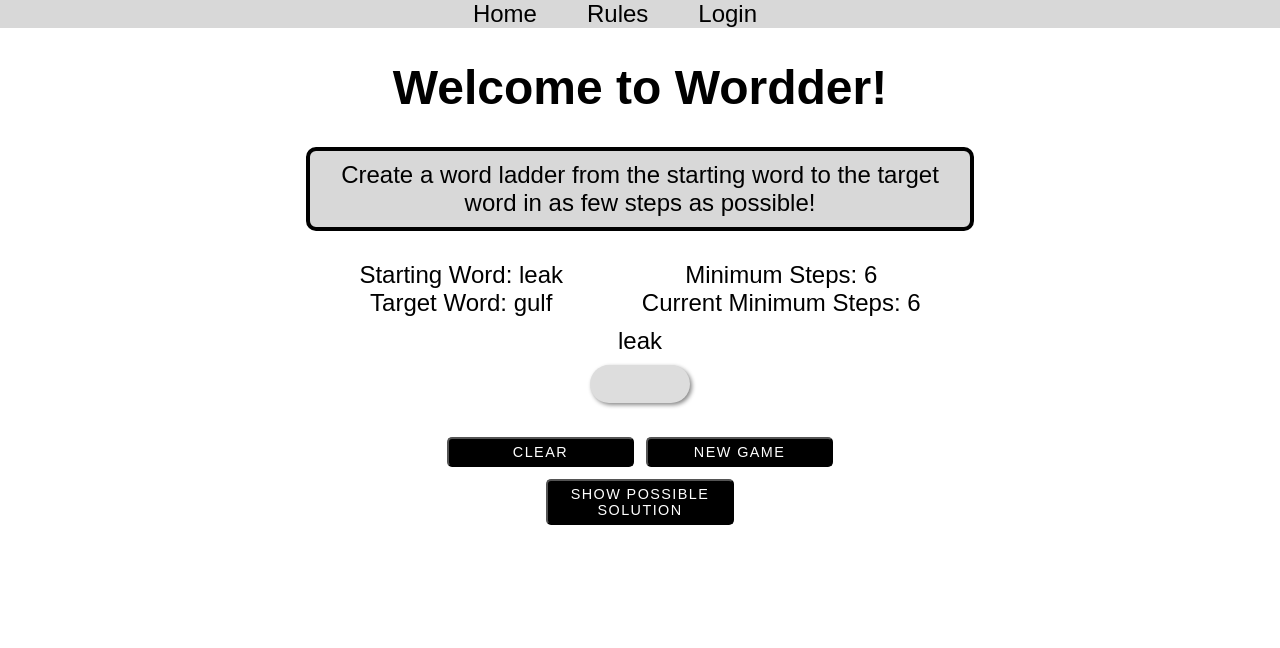
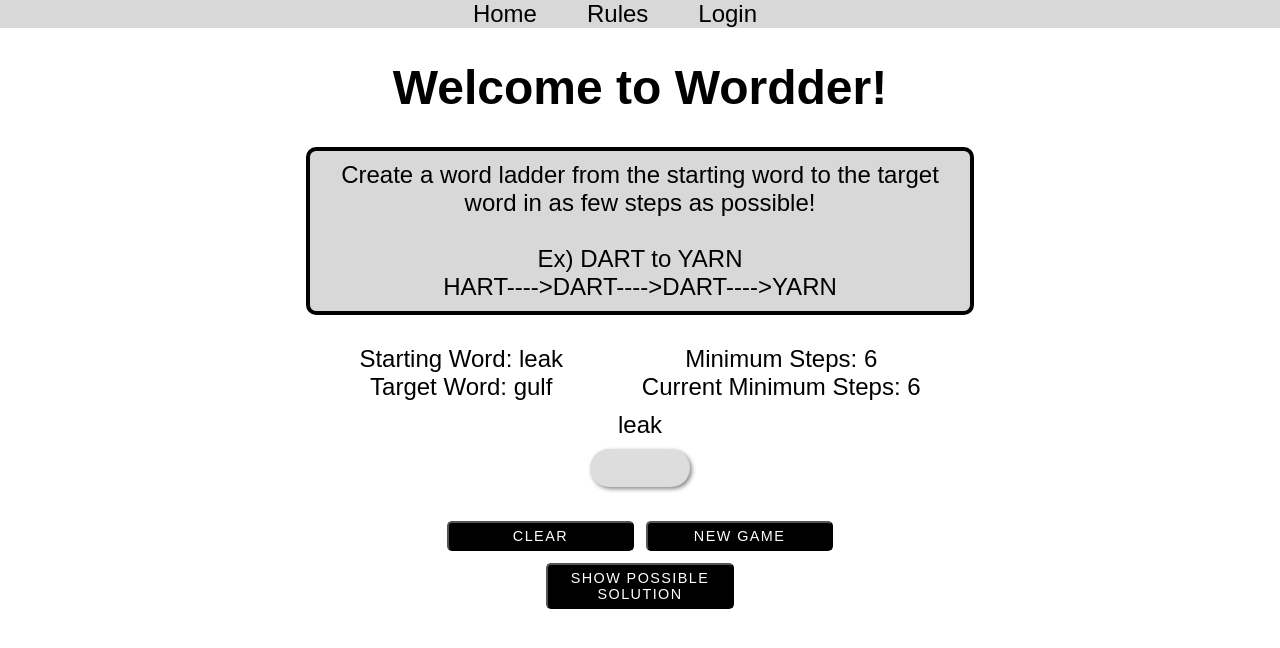
Before and after one commit to garyarzuma/wordder, a React (Create React App) app: page /leak/gulf in a window 1280 px wide. Shown: the top 648 px of the page. Built offline with nearby package versions, Linux system fonts and the light colour scheme.

Commit message:
Updated rules info with examples

```diff
--- a/src/components/Wordder.js
+++ b/src/components/Wordder.js
@@ -30,6 +30,7 @@ const Wordder =  () => {
   const toWord = useSelector(state => state.toWord)
   const fromWord = useSelector(state => state.fromWord)
   const correctGuessesArray = useSelector(state => state.correctGuessesArray)
+
   let {fromCustWord,toCustWord} = useParams()
   const navigate = useNavigate()
 
@@ -180,7 +181,12 @@ const Wordder =  () => {
   return (
     <div className="Home">
       <h1>Welcome to Wordder!</h1>
-      <div className="front-page-rules">Create a word ladder from the starting word to the target word in as few steps as possible!</div>
+      <div className="front-page-rules">
+        <div>Create a word ladder from the starting word to the target word in as few steps as possible!</div>
+        <br></br>
+        <div>Ex) DART to YARN</div>
+        <div>HART----{'>'}DART----{'>'}DART----{'>'}YARN</div>
+      </div>
       <div className="start-target-minSteps-current-container">
         <div className="start-target-container">
           <div>Starting Word: {fromWord}</div>
```
